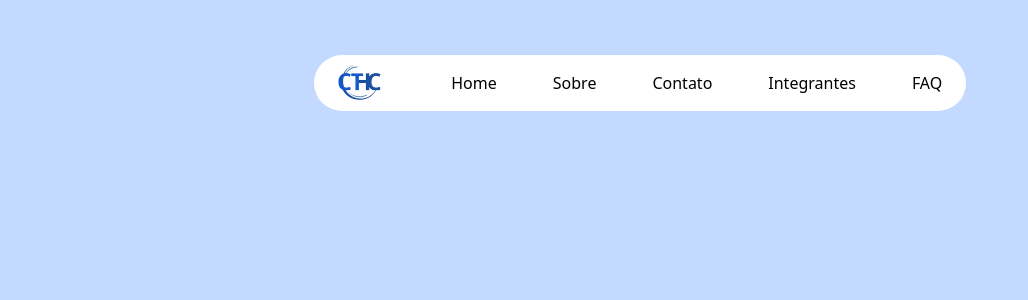
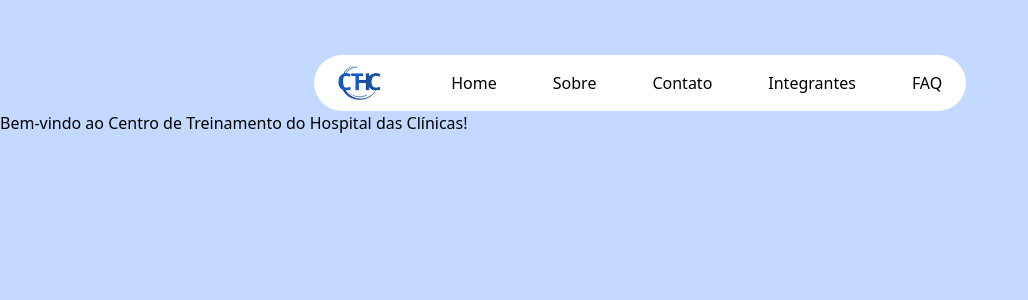
Before and after one commit to BSM-Challenge/ct-hc, a React (Vite) app: page / in a window 1280 px wide. Shown: the top 300 px of the page, without its empty margins (0-1028 px from the left). Built offline with nearby package versions, Linux system fonts and the light colour scheme.

Commit message:
Adicionado o texto de bem-vindo

```diff
--- a/src/components/Section-Welcome/index.tsx
+++ b/src/components/Section-Welcome/index.tsx
@@ -1,7 +1,7 @@
 export default function SectionWelcome() {
     return (
         <section>
-
+            <h1 className="">Bem-vindo ao Centro de Treinamento do Hospital das Clínicas!</h1>
         </section>
     )
 }
```
